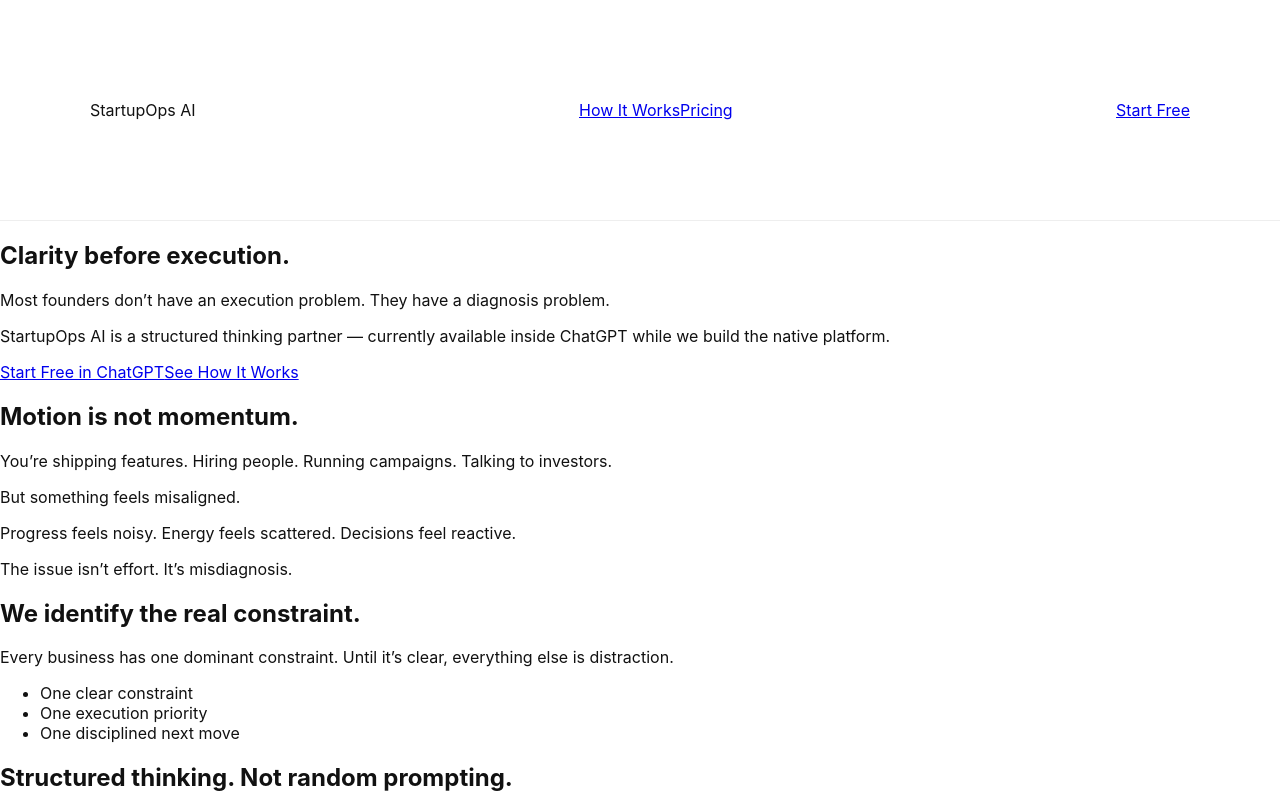
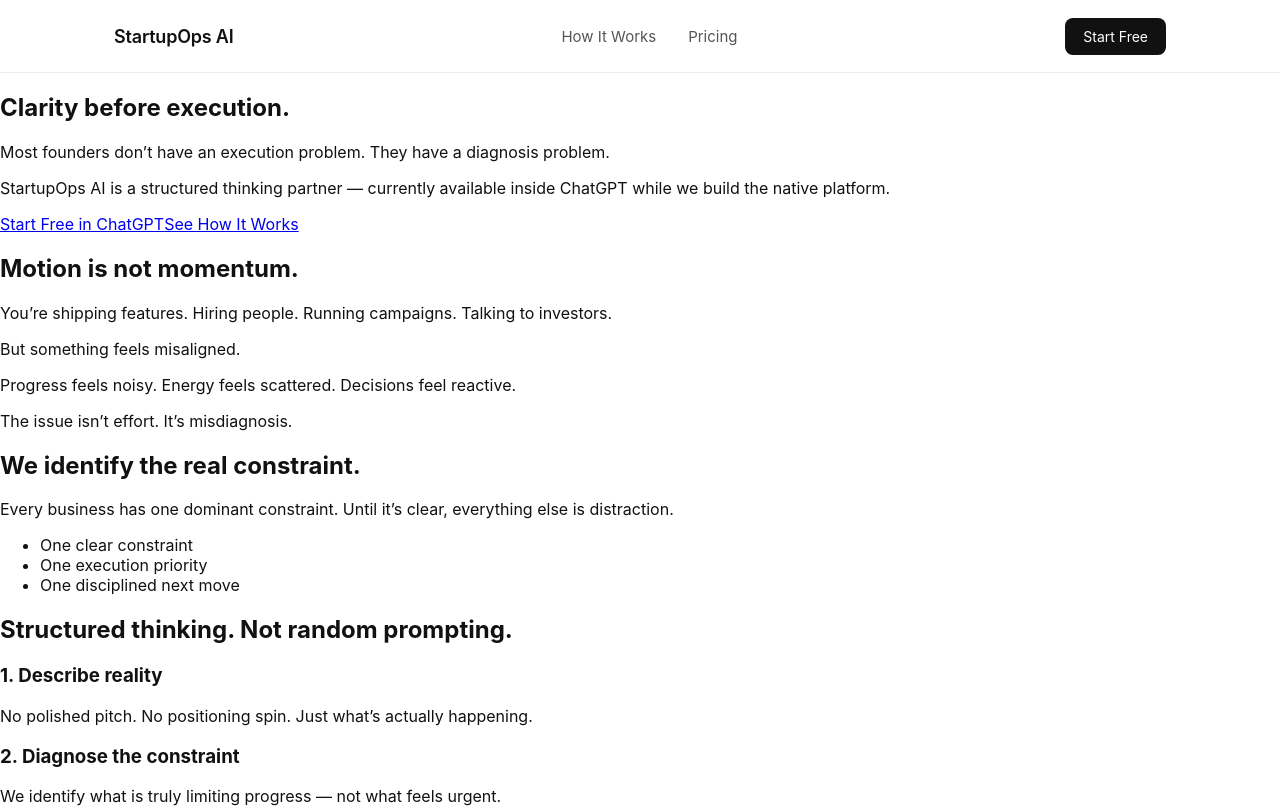
Before and after one commit to 124Anushka/startupops-ai, a Next.js app: page / in a window 1280 px wide. Shown: the top 808 px of the page. Built offline with nearby package versions, Linux system fonts and the light colour scheme.

Commit message:
Refactor global styles for layout and navigation

```diff
--- a/app/globals.css
+++ b/app/globals.css
@@ -1,83 +1,75 @@
+/* Base Reset */
+* {
+  box-sizing: border-box;
+}
+
 body {
   margin: 0;
   font-family: -apple-system, BlinkMacSystemFont, sans-serif;
+  background: #ffffff;
   color: #111;
 }
 
+/* Container */
 .container {
   max-width: 1100px;
-  margin: auto;
-  padding: 80px 20px;
+  margin: 0 auto;
+  padding: 0 24px;
 }
 
-.center {
-  text-align: center;
-}
-
+/* Navigation */
 .nav {
-  border-bottom: 1px solid #eee;
-  padding: 20px 0;
-  background: white;
   position: sticky;
   top: 0;
+  background: rgba(255, 255, 255, 0.85);
+  backdrop-filter: blur(10px);
+  border-bottom: 1px solid #eee;
+  z-index: 100;
 }
 
 .nav-inner {
+  height: 72px;
   display: flex;
+  align-items: center;
   justify-content: space-between;
-  align-items: center;
 }
 
-.nav-links a {
-  margin: 0 15px;
-  text-decoration: none;
-  color: #111;
+/* Logo */
+.logo {
+  font-weight: 600;
+  font-size: 18px;
+  letter-spacing: -0.2px;
 }
 
-.btn-primary {
-  background: #000;
-  color: white;
-  padding: 12px 22px;
-  border-radius: 4px;
-  text-decoration: none;
+/* Links */
+.links {
+  display: flex;
+  gap: 32px;
 }
 
-.btn-secondary {
-  border: 1px solid #000;
-  padding: 12px 22px;
-  border-radius: 4px;
+.links a {
   text-decoration: none;
+  color: #555;
+  font-size: 15px;
+  transition: color 0.2s ease;
 }
 
-.section.dark {
-  background: #000;
-  color: white;
+.links a:hover {
+  color: #000;
 }
 
-.cards, .pricing-grid {
-  display: flex;
-  gap: 30px;
-  flex-wrap: wrap;
-  margin-top: 40px;
+/* Button */
+.nav-button {
+  padding: 10px 18px;
+  background: #111;
+  color: #fff;
+  border-radius: 8px;
+  text-decoration: none;
+  font-size: 14px;
+  transition: all 0.2s ease;
 }
 
-.card, .pricing-card {
-  flex: 1;
-  padding: 30px;
-  border: 1px solid #eee;
+.nav-button:hover {
+  background: #000;
+  transform: translateY(-1px);
 }
-
-.highlight {
-  background: #000;
-  color: white;
-}
-
-.footer {
-  background: #f5f5f5;
-  padding: 60px 20px;
-}
-
-.footer-grid {
-  display: flex;
-  gap: 60px;
-}
```
